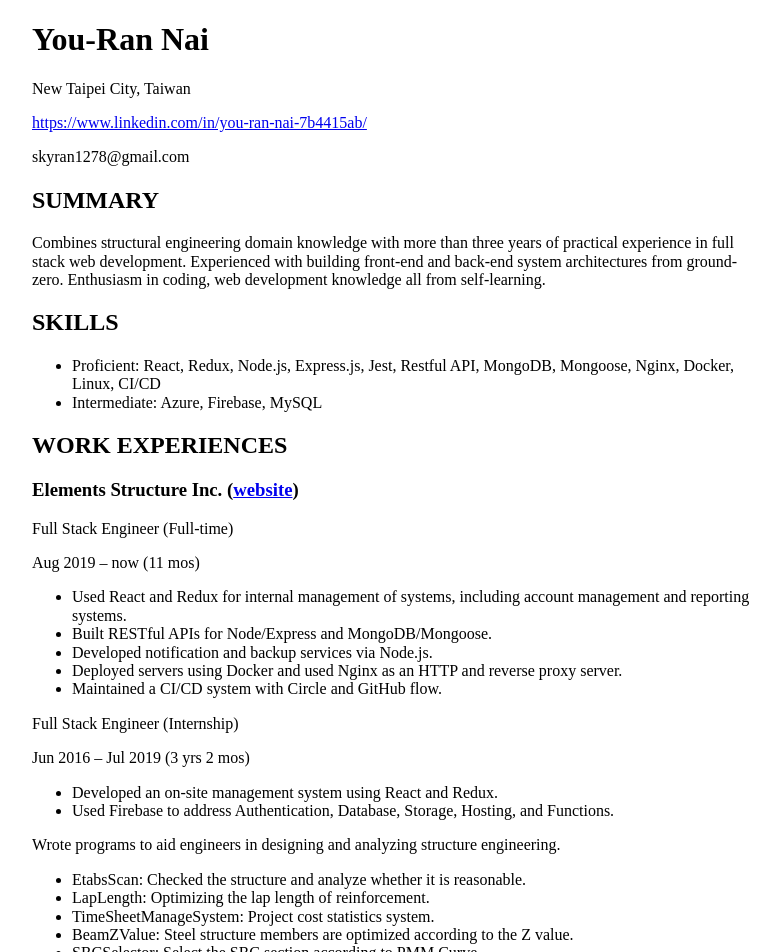
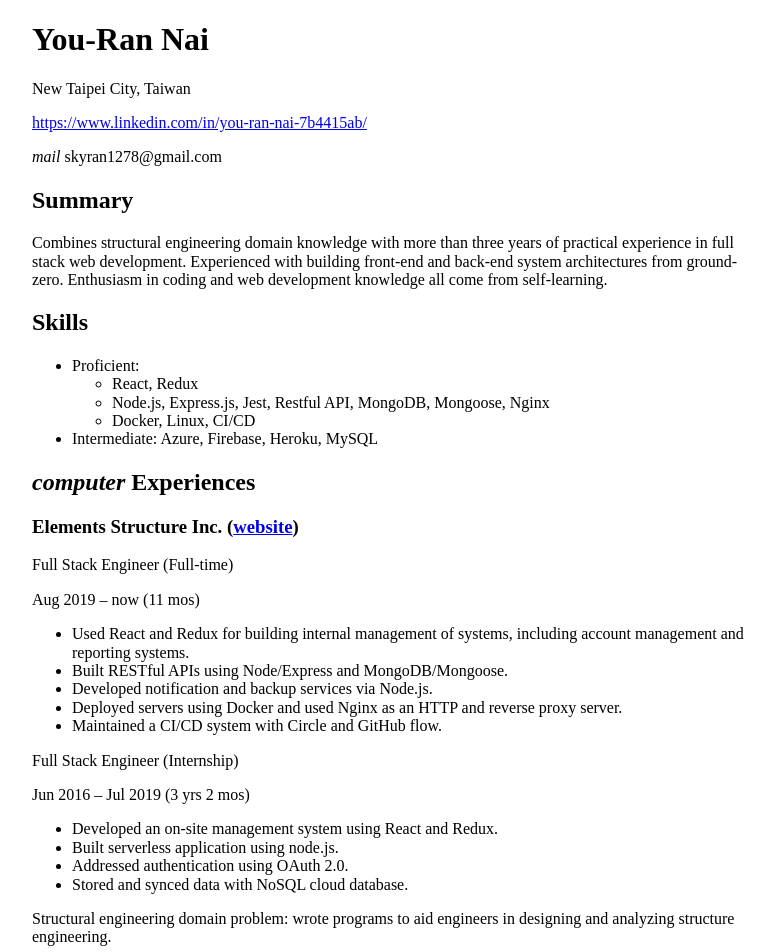
Before and after one commit to skyran1278/skyran1278.github.io, a React (Create React App) app: page / in a window 1280 px wide. Shown: the top 952 px of the page, without its empty margins (248-1028 px from the left). Built offline with nearby package versions, Linux system fonts and the light colour scheme.

Commit message:
minor change resume

```diff
--- a/src/App.jsx
+++ b/src/App.jsx
@@ -6,29 +6,43 @@ function App() {
     <div className="wrapper">
       <div>
         <h1>You-Ran Nai</h1>
+
         <p>New Taipei City, Taiwan</p>
         <a href="https://www.linkedin.com/in/you-ran-nai-7b4415ab/">https://www.linkedin.com/in/you-ran-nai-7b4415ab/</a>
-        <p>skyran1278@gmail.com</p>
+        <p>
+          <i className="material-icons">mail</i>
+          &nbsp;skyran1278@gmail.com
+        </p>
       </div>
       <div>
-        <h2>SUMMARY</h2>
+        <h2>Summary</h2>
         <p>
           Combines structural engineering domain knowledge with more than three years of practical experience in full stack web development.
           Experienced with building front-end and back-end system architectures from ground-zero.
-          Enthusiasm in coding, web development knowledge all from self-learning.
+          Enthusiasm in coding and web development knowledge all come from self-learning.
         </p>
       </div>
       <div>
-        <h2>SKILLS</h2>
+        <h2>Skills</h2>
         <p>
           <ul>
-            <li>Proficient: React, Redux, Node.js, Express.js, Jest, Restful API, MongoDB, Mongoose, Nginx, Docker, Linux, CI/CD</li>
-            <li>Intermediate: Azure, Firebase, MySQL</li>
+            <li>
+              Proficient:
+              <ul>
+                <li>React, Redux</li>
+                <li>Node.js, Express.js, Jest, Restful API, MongoDB, Mongoose, Nginx</li>
+                <li>Docker, Linux, CI/CD</li>
+              </ul>
+            </li>
+            <li>Intermediate: Azure, Firebase, Heroku, MySQL</li>
           </ul>
         </p>
       </div>
       <div>
-        <h2>WORK EXPERIENCES</h2>
+        <h2>
+          <i className="material-icons">computer</i>
+          &nbsp;Experiences
+        </h2>
         <h3>
           Elements Structure Inc.
           (
@@ -38,8 +52,8 @@ function App() {
         <p>Full Stack Engineer (Full-time)</p>
         <p>Aug 2019 – now (11 mos)</p>
         <ul>
-          <li>Used React and Redux for internal management of systems, including account management and reporting systems.</li>
-          <li>Built RESTful APIs for Node/Express and MongoDB/Mongoose.</li>
+          <li>Used React and Redux for building internal management of systems, including account management and reporting systems.</li>
+          <li>Built RESTful APIs using Node/Express and MongoDB/Mongoose.</li>
           <li>Developed notification and backup services via Node.js.</li>
           <li>Deployed servers using Docker and used Nginx as an HTTP and reverse proxy server.</li>
           <li>Maintained a CI/CD system with Circle and GitHub flow.</li>
@@ -48,9 +62,11 @@ function App() {
         <p>Jun 2016 – Jul 2019 (3 yrs 2 mos)</p>
         <ul>
           <li>Developed an on-site management system using React and Redux.</li>
-          <li>Used Firebase to address Authentication, Database, Storage, Hosting, and Functions.</li>
+          <li>Built serverless application using node.js.</li>
+          <li>Addressed authentication using OAuth 2.0.</li>
+          <li>Stored and synced data with NoSQL cloud database.</li>
         </ul>
-        <p>Wrote programs to aid engineers in designing and analyzing structure engineering.</p>
+        <p>Structural engineering domain problem: wrote programs to aid engineers in designing and analyzing structure engineering.</p>
         <ul>
           <li>EtabsScan: Checked the structure and analyze whether it is reasonable.</li>
           <li>LapLength: Optimizing the lap length of reinforcement.</li>
@@ -65,7 +81,7 @@ function App() {
         </ul>
       </div>
       <div>
-        <h2>EDUCATION</h2>
+        <h2>Education</h2>
         <h3>National Taiwan University</h3>
         <p>Master&#39;s degree, Structural Engineering</p>
         <p>2017 – 2019</p>
```
